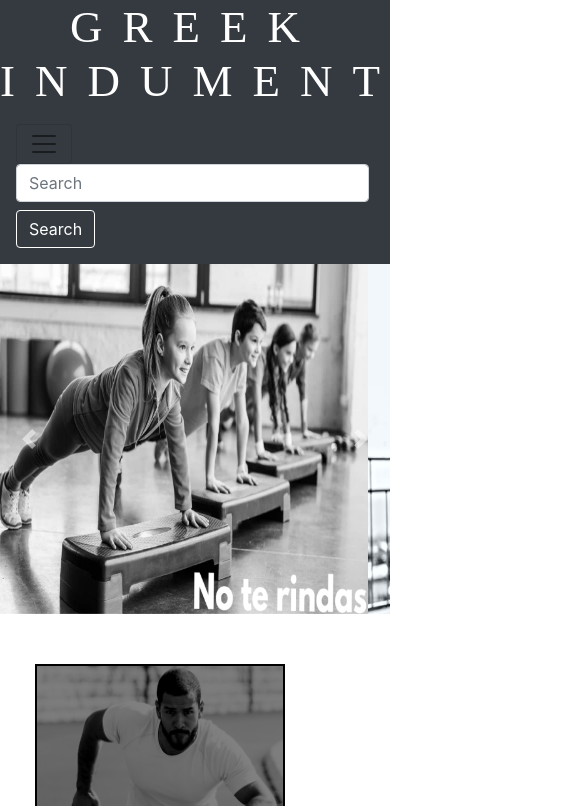
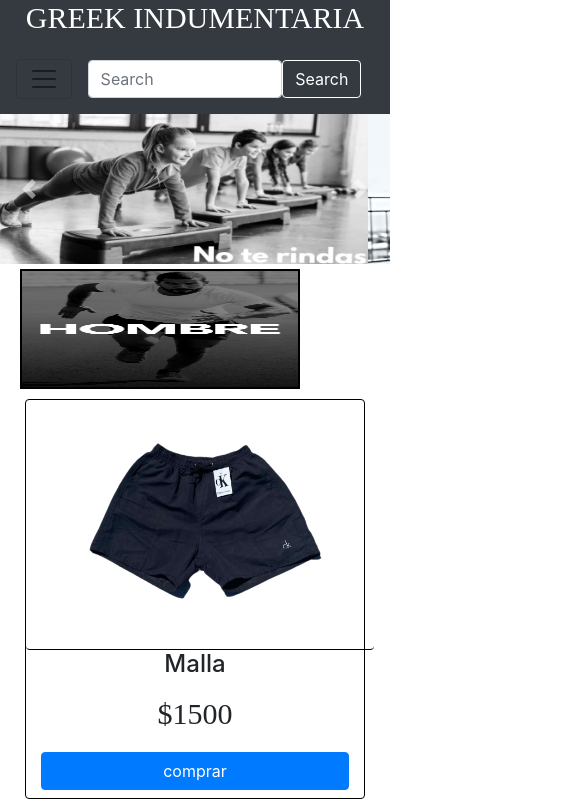
Before and after one commit to pabloandresguacci/GreekIndumentaria, a plain HTML site: page index.html in a window 390 px wide. Shown: the top 806 px of the page, 585 px wide, since content can reach past the window. Drawn offline with nearby package versions, Linux system fonts and the light colour scheme.

Commit message:
agregue media queris para el mobile

```diff
--- a/CSS/style.scss
+++ b/CSS/style.scss
@@ -275,3 +275,58 @@ background-color: black!important;
   border-color: white;
   color: white;
 }
+@media only screen and (min-width: 320px) and (max-width: 480px){
+  h1{
+    font-size: 30px;
+    letter-spacing: 0px;
+  }
+  .img1{
+    width: 280px;
+    height: 120px;
+
+    margin-bottom: 5px;
+  }
+  .form-inline{
+    width: 80%;
+  }
+  .form-control{
+    width: 68%;
+  }
+  .carousel-inner{
+    width: 100%;
+    height: 150px;
+  }
+  .d-block{
+    height: 150px;
+  }
+  .carousel-control-next{
+    height: 150px;
+  }
+  section.row.div__section__hombres--margin{
+    margin: 5px;
+  }
+  .card{
+    width: 100%;
+    height: 400px;
+    margin: 5px;
+  }
+  .imagenesMain{
+    width: 113%;
+  }
+  section.row.div__section__mujeres--margin{
+    margin: 5px;
+  }
+  section.row.div__section__niños--margin{
+    margin: 5px;
+  }
+  .footer__footer--bg{
+    background-image:linear-gradient(to bottom, rgba(109, 109, 109, 0.295), rgb(253, 254, 255));
+    height: 50%;
+  }
+  .footer__div--alineacion{
+    height: 50%;
+  }
+  .footer__p--size{
+    font-size: 100%;
+  }
+}
```
Also changed, not shown: CSS/style.css, imagenes/hombre celular.png (added), imagenes/mujer celular.png (added), imagenes/niños celular.png (added), 1 other file.
